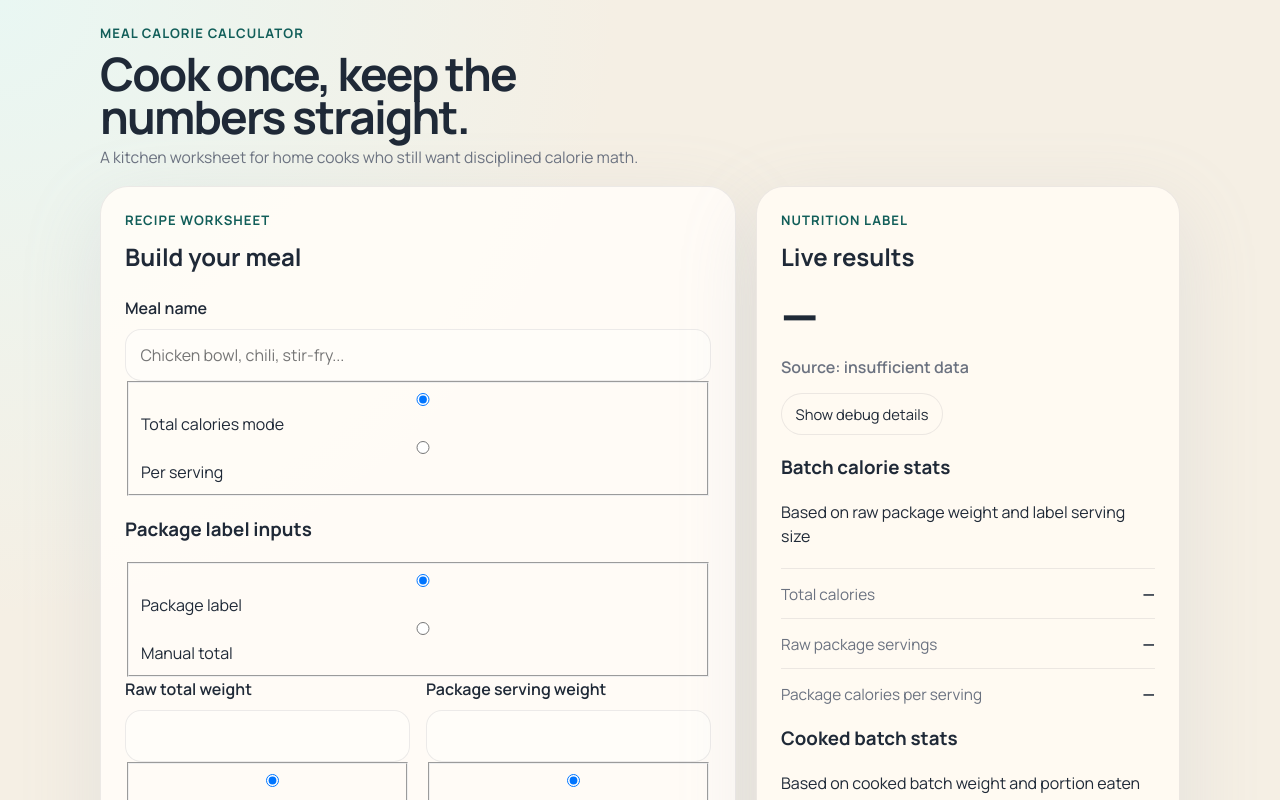
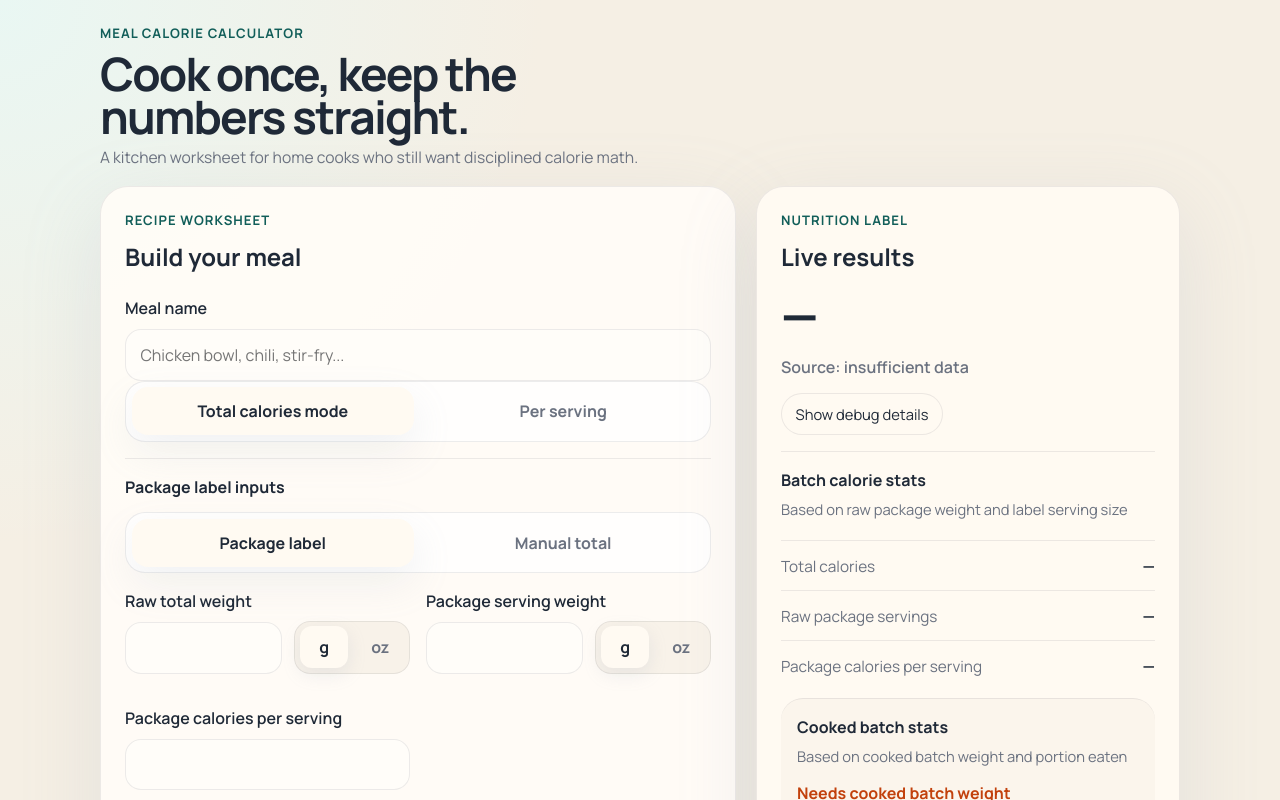
Before and after one commit to relomy/portion_pilot, a React (Vite) app: page / in a window 1280 px wide. Shown: the top 800 px of the page. Built offline with nearby package versions, Linux system fonts and the light colour scheme.

Commit message:
style: add cooked portion worksheet sections

```diff
--- a/src/index.css
+++ b/src/index.css
@@ -192,45 +192,120 @@ input:disabled {
 }
 
 .field,
-.mode-group {
+.worksheet-section {
   margin: 0 0 1rem;
 }
 
-.field span,
-.mode-group legend {
+.field span {
   display: block;
   margin-bottom: 0.45rem;
   font-weight: 600;
 }
 
-.mode-group {
+.segmented-control,
+.unit-segmented {
+  display: flex;
+  gap: 0.5rem;
   border: 0;
   padding: 0;
+  margin: 0 0 1rem;
 }
 
-.mode-group legend {
-  font-size: 0.95rem;
+.segmented-control {
+  padding: 0.35rem;
+  border: 1px solid var(--rule);
+  border-radius: 20px;
+  background: rgba(255, 255, 255, 0.72);
 }
 
-.mode-option {
+.segmented-control__option {
+  position: relative;
+  flex: 1;
   display: flex;
   align-items: center;
   gap: 0.5rem;
-  margin-bottom: 0.65rem;
-  padding: 0.8rem 0.95rem;
-  border: 1px solid var(--rule);
-  border-radius: 18px;
-  background: rgba(255, 255, 255, 0.62);
+  justify-content: center;
+  min-height: 3rem;
+  padding: 0.7rem 0.95rem;
+  border-radius: 16px;
+  color: var(--steel);
+  cursor: pointer;
+  transition:
+    background-color 160ms ease,
+    color 160ms ease,
+    box-shadow 160ms ease;
 }
 
-.mode-option input,
-.mode-option span {
+.segmented-control__option input,
+.unit-segmented input {
+  position: absolute;
+  opacity: 0;
+  pointer-events: none;
+}
+
+.segmented-control__option:has(input:checked) {
+  background: var(--label);
+  color: var(--ink);
+  box-shadow: var(--shadow-soft);
+}
+
+.segmented-control__option span,
+.unit-segmented span {
   width: auto;
   margin: 0;
+  font-weight: 700;
 }
 
+.worksheet-section {
+  padding-top: 1rem;
+  border-top: 1px solid var(--rule);
+}
+
+.section-heading {
+  margin-bottom: 0.85rem;
+}
+
+.section-heading h3,
+.results-section h3 {
+  margin: 0;
+  font-size: 1rem;
+}
+
+.input-with-unit {
+  display: grid;
+  grid-template-columns: minmax(0, 1fr) auto;
+  gap: 0.75rem;
+  align-items: stretch;
+}
+
+.input-with-unit input,
 .field input {
   margin-top: 0.1rem;
+}
+
+.unit-segmented {
+  margin: 0;
+  padding: 0.3rem;
+  border: 1px solid var(--rule);
+  border-radius: 16px;
+  background: rgba(245, 239, 228, 0.72);
+}
+
+.unit-segmented label {
+  display: flex;
+  align-items: center;
+  justify-content: center;
+  min-width: 3rem;
+  padding: 0.55rem 0.7rem;
+  border-radius: 12px;
+  color: var(--steel);
+  cursor: pointer;
+}
+
+.unit-segmented label:has(input:checked) {
+  background: var(--label);
+  color: var(--ink);
+  box-shadow: 0 6px 18px rgba(148, 163, 184, 0.18);
 }
 
 .action-row {
@@ -274,6 +349,38 @@ input:disabled {
   font-size: 3rem;
   font-weight: 800;
   letter-spacing: -0.04em;
+}
+
+.results-section {
+  margin-top: 1.25rem;
+  padding-top: 1rem;
+  border-top: 1px solid var(--rule);
+}
+
+.results-section header p {
+  margin: 0.4rem 0 0;
+  color: var(--steel);
+  font-size: 0.92rem;
+}
+
+.results-section--batch {
+  margin-top: 1rem;
+}
+
+.results-section--cooked {
+  background: rgba(245, 239, 228, 0.42);
+  border-radius: 22px;
+  padding: 1rem;
+}
+
+.results-section--cooked .results-metrics {
+  margin-top: 0.9rem;
+}
+
+.results-unavailable {
+  margin: 0.85rem 0 0;
+  color: var(--terracotta);
+  font-weight: 700;
 }
 
 .results-metrics {
@@ -443,6 +550,15 @@ input:disabled {
     grid-template-columns: 1fr;
   }
 
+  .input-with-unit {
+    grid-template-columns: 1fr;
+  }
+
+  .segmented-control,
+  .unit-segmented {
+    flex-wrap: wrap;
+  }
+
   .action-row {
     flex-direction: column;
   }
```
Also changed, not shown: 1 other file (tests, documents, lock files or other folders).
